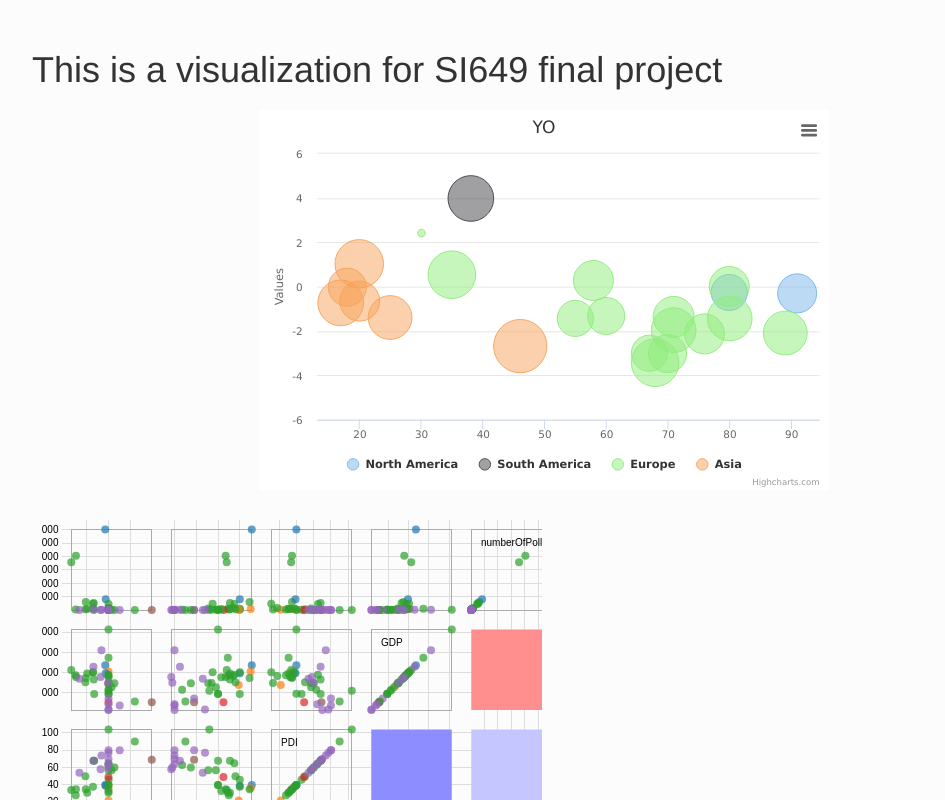
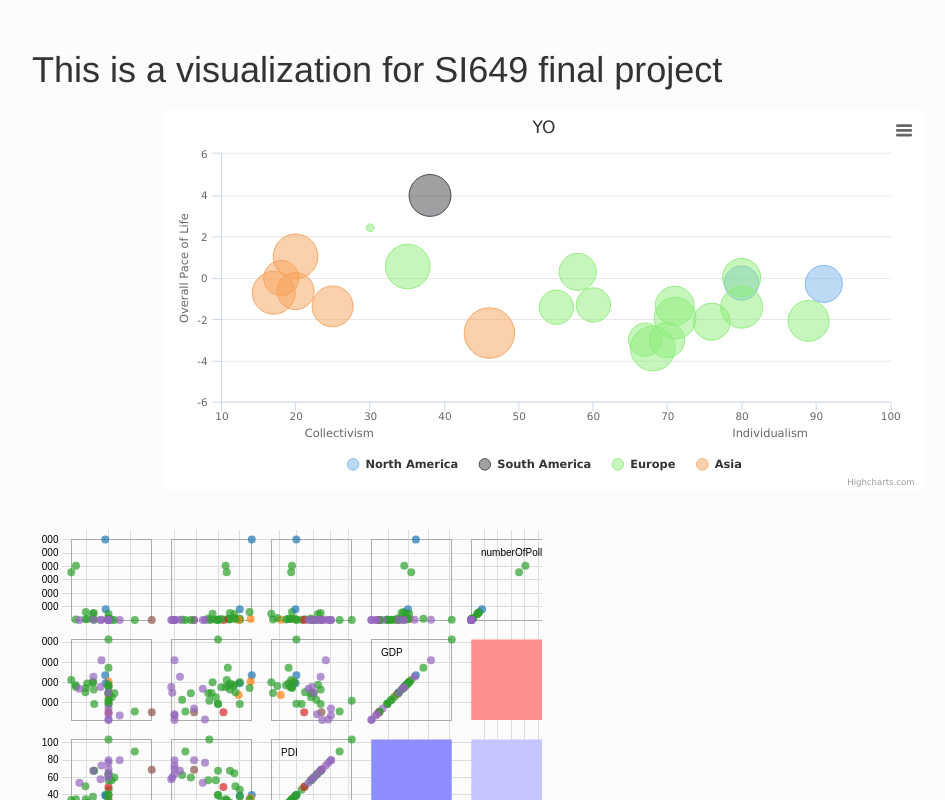
Before and after one commit to acatwang/doodle-viz, a plain HTML site: page index.html in a window 1280 px wide. Shown: the top 800 px of the page, without its empty margins (96-1041 px from the left). Drawn offline with nearby package versions, Linux system fonts and the light colour scheme.

Commit message:
Fix tooltip and axis legend

```diff
--- a/index.html
+++ b/index.html
@@ -46,7 +46,7 @@
 
 <!-- The chart visualize correaltion between fraction of consensus, individualism and paceOfLife -->
 
-<div id="chart" style="height: 400px; min-width: 310px; max-width: 600px; margin: 0 auto">
+<div id="chart" style="height: 400px; min-width: 310px; max-width: 800px; margin: 10 auto">
     <p> There should be a chart here </p>
     <svg></svg>
 </div>
@@ -60,10 +60,8 @@
 <div id="pager"></div>
 
 <script src="scatter.js"></script>
-<<<<<<< HEAD
-<script src="static/js/myparcoords.js" id="brushing"></script>
+
 <script src="static/js/bbhighchart.js"></script>
-=======
 <script src="static/js/myparcoords.js" id="brushing"></script>
 
 
--- a/static/js/bbhighchart.js
+++ b/static/js/bbhighchart.js
@@ -18,14 +18,19 @@ d3.csv('static/data/doodle_data_v2.csv', function(data) {
 
 
     $.each(data, function(idx,obj){
-    // d = {'shape': "circle",
-    //         'size': obj['fraction_consensus_polls_open'],
-    //         'x': obj['IDV'],
-    //         'y': obj['OverallPaceMeans']}
+    d = {'shape': "circle",
+            'z': parseFloat(obj['fraction_consensus_polls_open']),
+            'x': parseFloat(obj['IDV']),
+            'y': parseFloat(obj['OverallPaceMeans']),
+            'country':obj['country']};
     if (parseInt(obj['OverallPaceMeans']) != NaN){
-        d = [parseFloat(obj['IDV']), parseFloat(obj['OverallPaceMeans']), parseFloat(obj['fraction_consensus_polls_open'])]
+        // d = [parseFloat(obj['IDV']),
+        //      parseFloat(obj['OverallPaceMeans']),
+        //      parseFloat(obj['fraction_consensus_polls_open']),
+        //      obj['country']]
         if (obj['continent'] == "North America"){
           chartData[0].data.push(d);
+
         }
         else if (obj['continent'] == "South America"){
           chartData[1].data.push(d);
@@ -42,25 +47,50 @@ d3.csv('static/data/doodle_data_v2.csv', function(data) {
     console.log(chartData);
     console.log(d);
 
+    var legend = "Collectivism";
     $(function () {
         $('#chart').highcharts({
 
             chart: {
                 type: 'bubble',
-                zoomType: 'xy'
+                zoomType: 'xy',
+                marginRight: 35
             },
 
             title: {
                 text: 'YO'
             },
 
+            xAxis: {
+            min:10,
+            max:100,
+            title: {
+
+                text: legend.concat(Array(100).join('\u00a0'),'Individualism')
+                //align: 'center'
+            }
+        },
+            yAxis: {
+            lineWidth: 1,
+            tickWidth: 1,
+            max: 5,
+            title: {
+                //align: 'high',
+                //offset: 0,
+                text: 'Overall Pace of Life',
+                //rotation: 0,
+                y: -10
+            }
+        },
             // tooltip: {
             //      pointFormat: "Value: {point.y:.2f}"
             // },
 
             tooltip: {
             formatter: function () {
-                return 'the IDV score is <b>' + this.x +
+                console.log(this.point);
+
+                return this.series.name + '(' + this.point.country+ ') <br>' + 'the IDV score is <b>' + this.x +
                     '</b> <br>the pace of life score is <b>' + this.y + '</b>';
                  }
             },
```
